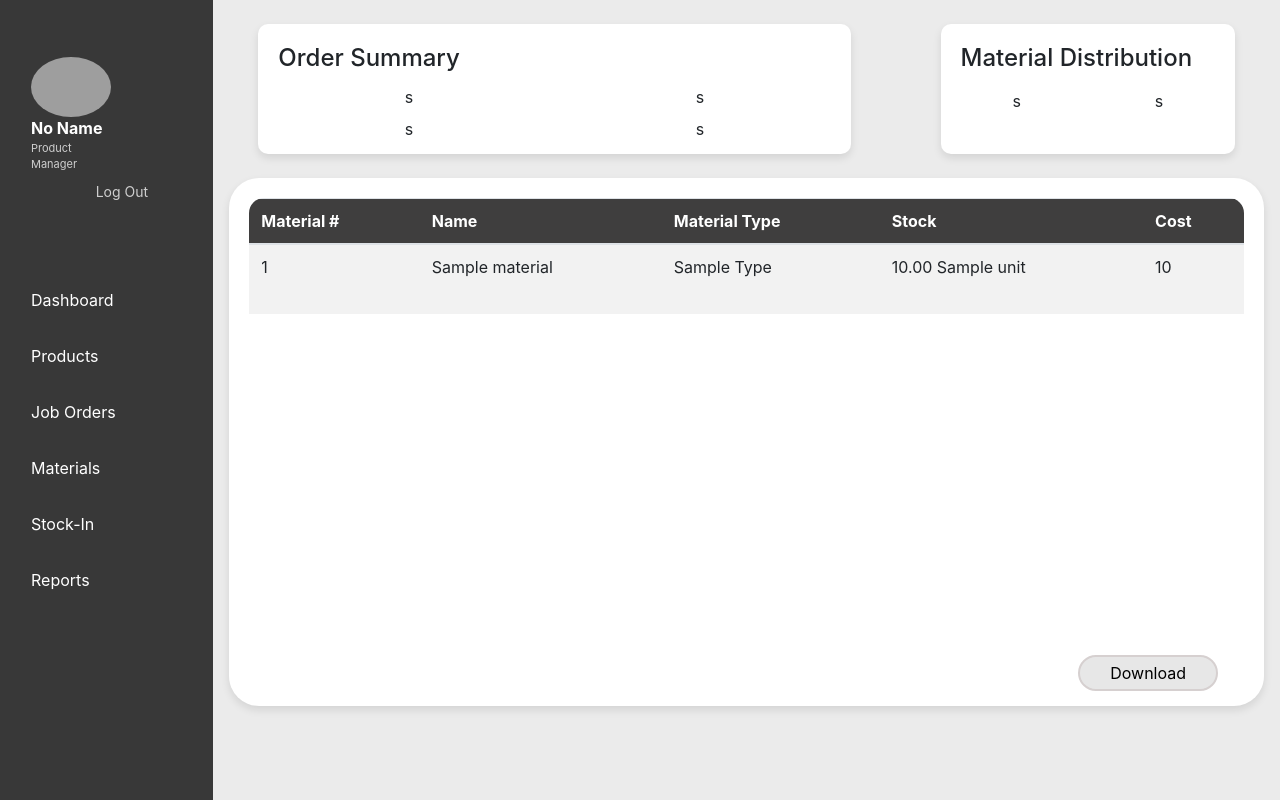
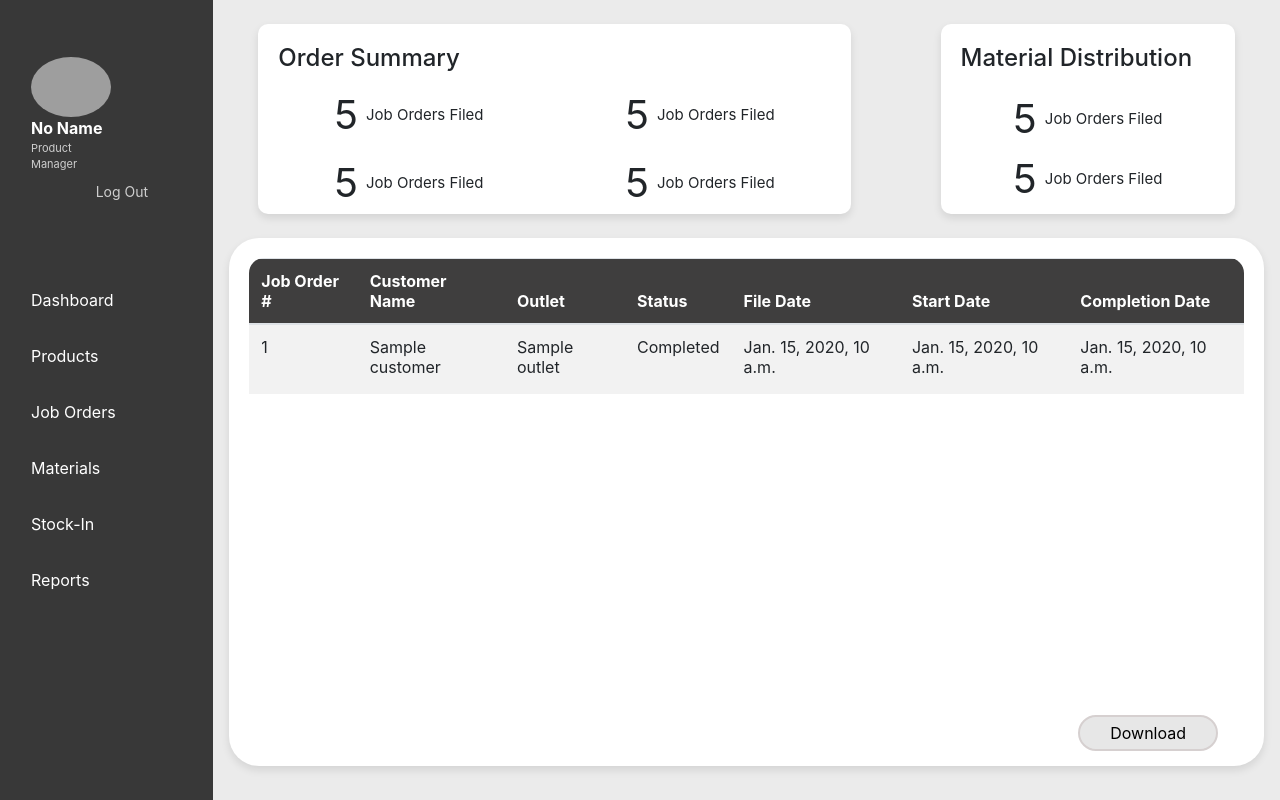
Before and after one commit to firefirefire17/BAD-Project, a Django app: template CLEAR/templates/CLEAR/production_report.html in a window 1280 px wide. Shown: the part 80-880 px from the top of the page. Run offline with Django 5.2, Linux system fonts and the light colour scheme; the template is opened without the code that fills it: most values are stand-ins (such as "Sample title", 1, 10 or a date in 2020); some libraries are stand-ins or nearby versions; grey boxes are pictures that could not be loaded.

Commit message:
adding back pre-revert progress

```diff
--- a/CLEAR/templates/CLEAR/job_orders.html
+++ b/CLEAR/templates/CLEAR/job_orders.html
@@ -105,7 +105,7 @@ Filter
                                                 <select class="order_item input-select" id="order_item1">
                                                     <option value="delete">None</option>
                                                     {% for z in products %}
-                                                    <option value="{{z.pk}}"{% if item_data.item.product.pk == z.pk %} selected {% endif %}>{{z.name}}</option>
+                                                    <option value="{{z.pk}}"{% if item_data.item.product.pk == z.pk %} selected {% endif %}>{{z.name|title}}</option>
                                                     {% endfor %}
                                                 </select>
                                             </div>
@@ -314,7 +314,7 @@ Filter
                                             <select class="order_item input-select" id="order_item1">
                                                 <option value="delete">None</option>
                                                 {% for z in products %}
-                                                <option value="{{z.pk}}">{{z.name}}</option>
+                                                <option value="{{z.pk}}">{{z.name|title}}</option>
                                                 {% endfor %}
                                             </select>
                                         </div>
--- a/CLEAR/templates/CLEAR/production_report.html
+++ b/CLEAR/templates/CLEAR/production_report.html
@@ -12,26 +12,26 @@
 {% block content %}
 <div class="row pb-2 pt-4">
     <div class="col-7" style="margin: 0px 30px 0px 30px">
-        <div class="card" style="height:130px; border-radius: 10px;">
-            <div class="card-body" style="height:130px;">
+        <div class="card" style="height:190px; border-radius: 10px;">
+            <div class="card-body" style="height:190px;">
                 <div class="card-title">
                     <h4>Order Summary</h4>
                 </div>
                 <div class="card-text">
                     <div class="row">
-                        <div class="col d-flex justify-content-center">
-                            s
+                        <div class="col d-flex justify-content-center align-items-center">
+                            <p class="m-0" style="font-size: 40px;"> 5 </p><p class="ml-2 m-0" style="font-size: 15px;"> Job Orders Filed </p>
                         </div>
-                        <div class="col d-flex justify-content-center">
-                            s
+                        <div class="col d-flex justify-content-center align-items-center">
+                            <p class="m-0" style="font-size: 40px;"> 5 </p><p class="ml-2 m-0" style="font-size: 15px;"> Job Orders Filed </p>
                         </div>
                     </div>
                     <div class="row mt-2">
-                        <div class="col d-flex justify-content-center">
-                            s
+                        <div class="col d-flex justify-content-center align-items-center">
+                            <p class="m-0" style="font-size: 40px;"> 5 </p><p class="ml-2 m-0" style="font-size: 15px;"> Job Orders Filed </p>
                         </div>
-                        <div class="col d-flex justify-content-center">
-                            s
+                        <div class="col d-flex justify-content-center align-items-center">
+                            <p class="m-0" style="font-size: 40px;"> 5 </p><p class="ml-2 m-0" style="font-size: 15px;"> Job Orders Filed </p>
                         </div>
                     </div>
                 </div>
@@ -40,18 +40,20 @@
     </div>
 
     <div class="col" style="margin: 0px 30px 0px 30px">
-        <div class="card" style="height:130px; border-radius: 10px;">
-            <div class="card-body" style="height:130px;">
+        <div class="card" style="height:190px; border-radius: 10px;">
+            <div class="card-body" style="height:190px;">
                 <div class="card-title">
                     <h4>Material Distribution</h4>
                 </div>
                 <div class="card-text">
                     <div class="row mt-3">
-                        <div class="col d-flex justify-content-center">
-                            s
+                        <div class="col d-flex justify-content-center align-items-center">
+                            <p class="m-0" style="font-size: 40px;"> 5 </p><p class="ml-2 m-0" style="font-size: 15px;"> Job Orders Filed </p>
                         </div>
-                        <div class="col d-flex justify-content-center">
-                            s
+                    </div>
+                    <div class="row">
+                        <div class="col d-flex justify-content-center align-items-center">
+                            <p class="m-0" style="font-size: 40px;"> 5 </p><p class="ml-2 m-0" style="font-size: 15px;"> Job Orders Filed </p>
                         </div>
                     </div>
                 </div>
@@ -65,22 +67,26 @@
             style="overflow-y: scroll; border-radius: 15px; box-shadow: none; height: 90%; margin-bottom: 13px;">
             <table class="table table-hover table-striped" style="border-radius: 40px;">
                 <thead class="sticky-top" style="background-color: #3f3e3e; color: #ffffff;">
-                    <th scope="col"> Material # </th>
-                    <th scope="col"> Name</th>
-                    <th scope="col"> Material Type </th>
-                    <th scope="col"> Stock</th>
-                    <th scope="col"> Cost </th>
+                    <th scope="col"> Job Order # </th>
+                    <th scope="col"> Customer Name </th>
+                    <th scope="col"> Outlet</th>
+                    <th scope="col"> Status </th>
+                    <th scope="col"> File Date</th>
+                    <th scope="col"> Start Date</th>
+                    <th scope="col"> Completion Date</th>
                 </thead>
                 <tbody>
-                    {% for material_data in materials %}
-                        <tr style="height:70px;">
-                            <td> {{ material_data.pk }} </td>
-                            <td> {{ material_data.name }} </td>
-                            <td> {{ material_data.type|title }} </td>
-                            <td> {{ material_data.stock|floatformat:2 }} {{material_data.unit}}</td>
-                            <td> {{ material_data.cost }} </td>
-                        </tr>
-                    {%endfor%}
+                    {% for order_data in orders %}
+                    <tr style="height:70px;">
+                        <td> {{ order_data.order.pk }} </td>
+                        <td> {{ order_data.order.customer}} </td>
+                        <td> {{ order_data.order.outlet.outlet_name }}</td>
+                        <td> {{ order_data.status|title }} </td>
+                        <td> {{ order_data.file_date }} </td>
+                        <td> {{ order_data.order.start_date }}</td>
+                        <td> {{ order_data.completion_date }}</td>
+                    </tr>
+                    {% endfor %}
                 </tbody>
             </table>
         </div>
```
Also changed, not shown: CLEAR/views.py (+15 -7 lines), db.sqlite3.
